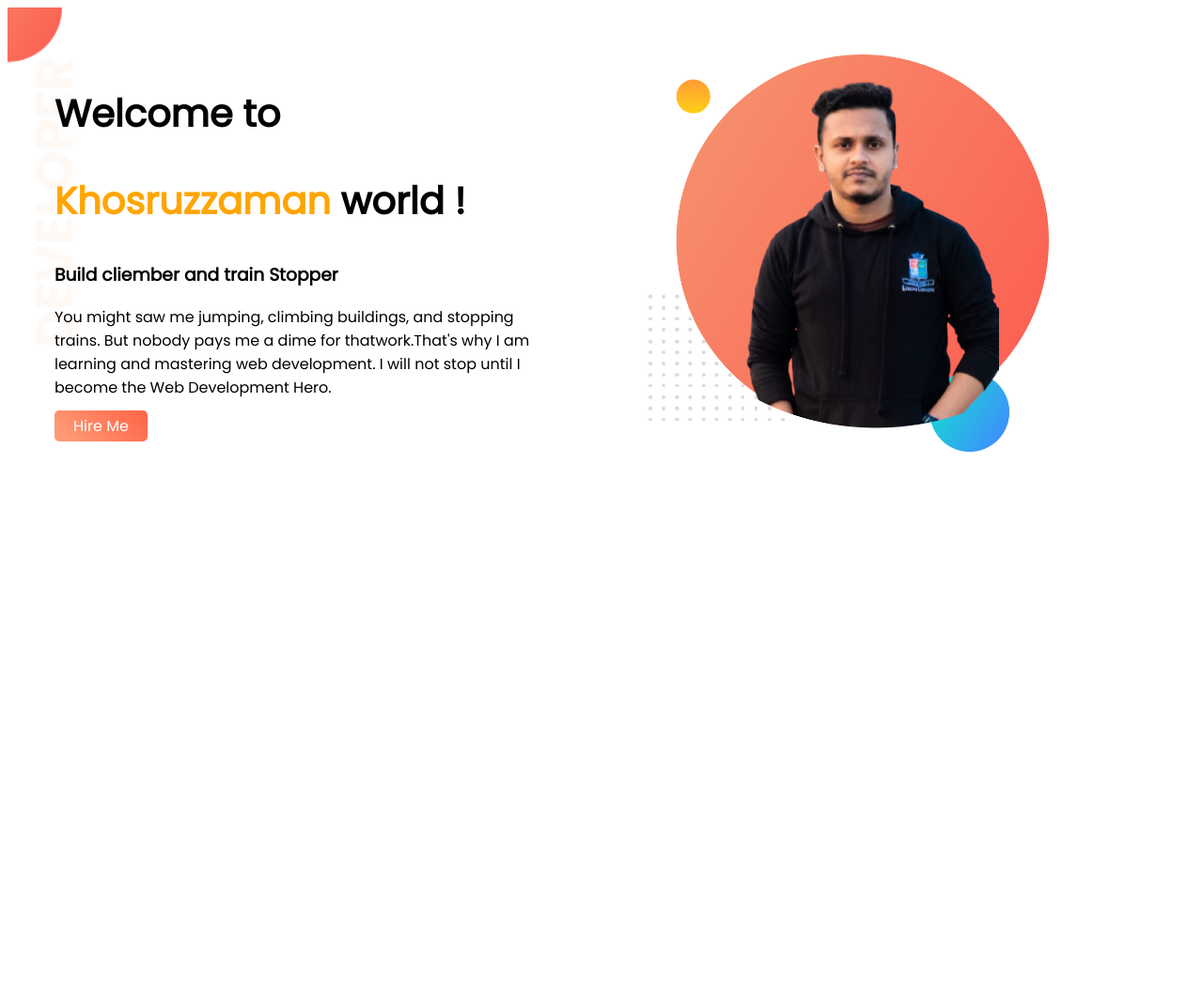
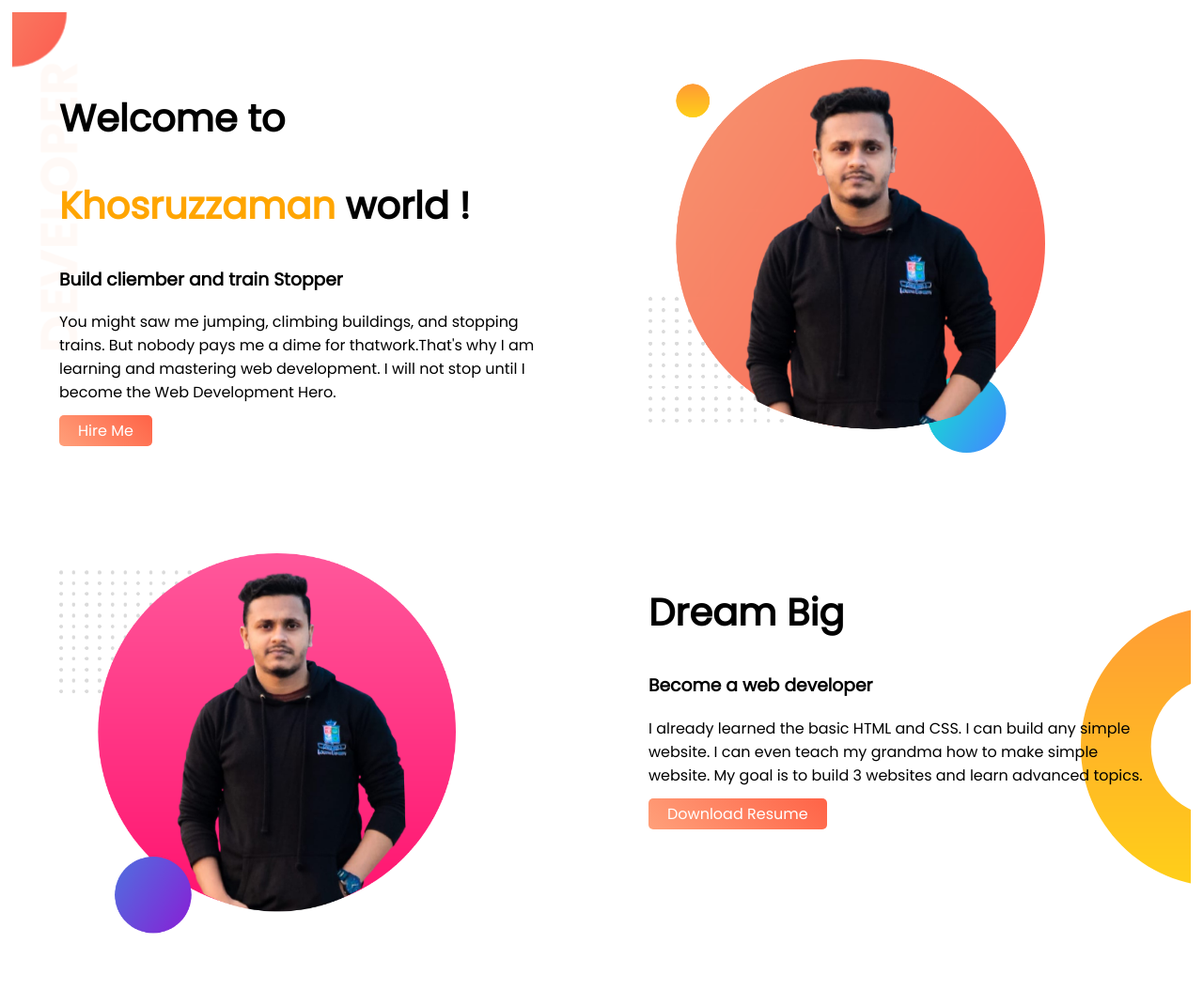
Before and after one commit to khosruzzamn/developer-portfolio, a plain HTML site: page index.html in a window 1280 px wide. Shown: the whole page at 94% size. Before the commit the page ends 800 px from the top, so only its background shows below. Drawn offline with Linux system fonts and the light colour scheme.

Commit message:
Dream big

```diff
--- a/index.html
+++ b/index.html
@@ -28,8 +28,27 @@
         </div>
         <div class="half-width">
 
-            <img src="images/khosru.png" alt="dev khosruzzaman">
+            <img src="images/khosru1.png" alt="dev khosruzzaman">
         </div>
+    </section>
+    <section class="dream-big">
+
+        <div class="half-width">
+
+            <img src="images/khosru2.png" alt="dev khosruzzaman">
+
+        </div>
+        <div class="half-width">
+            <h1>Dream Big </h1>
+
+            <h3>Become a web developer</h3>
+            <p>I already learned the basic HTML and CSS. I can build any simple website. I can even teach my grandma how
+                to make simple website. My goal is to build 3 websites and learn advanced topics.</p>
+            <a class="link-button" href="https://bd.linkedin.com/in/khosruz-zaman" target="_blank"
+                rel="noopener noreferrer">
+                Download Resume </a>
+        </div>
+
     </section>
 
 </body>
--- a/style.css
+++ b/style.css
@@ -1,6 +1,7 @@
 body{
 
     font-family: 'Poppins', sans-serif;
+    padding: 5px;
 }
 
 h1{
@@ -38,3 +39,8 @@ section{
     background-image: url(images/top-banner.png);
     background-repeat: no-repeat;
 }
+.dream-big{
+    background-image: url(images/dream-bg.png);
+    background-repeat: no-repeat;
+    background-position: right;
+}
```
Also changed, not shown: images/khosru1.png (renamed from images/khosru.png), images/khosru2.png (added), images/my-bg2.png (deleted).
